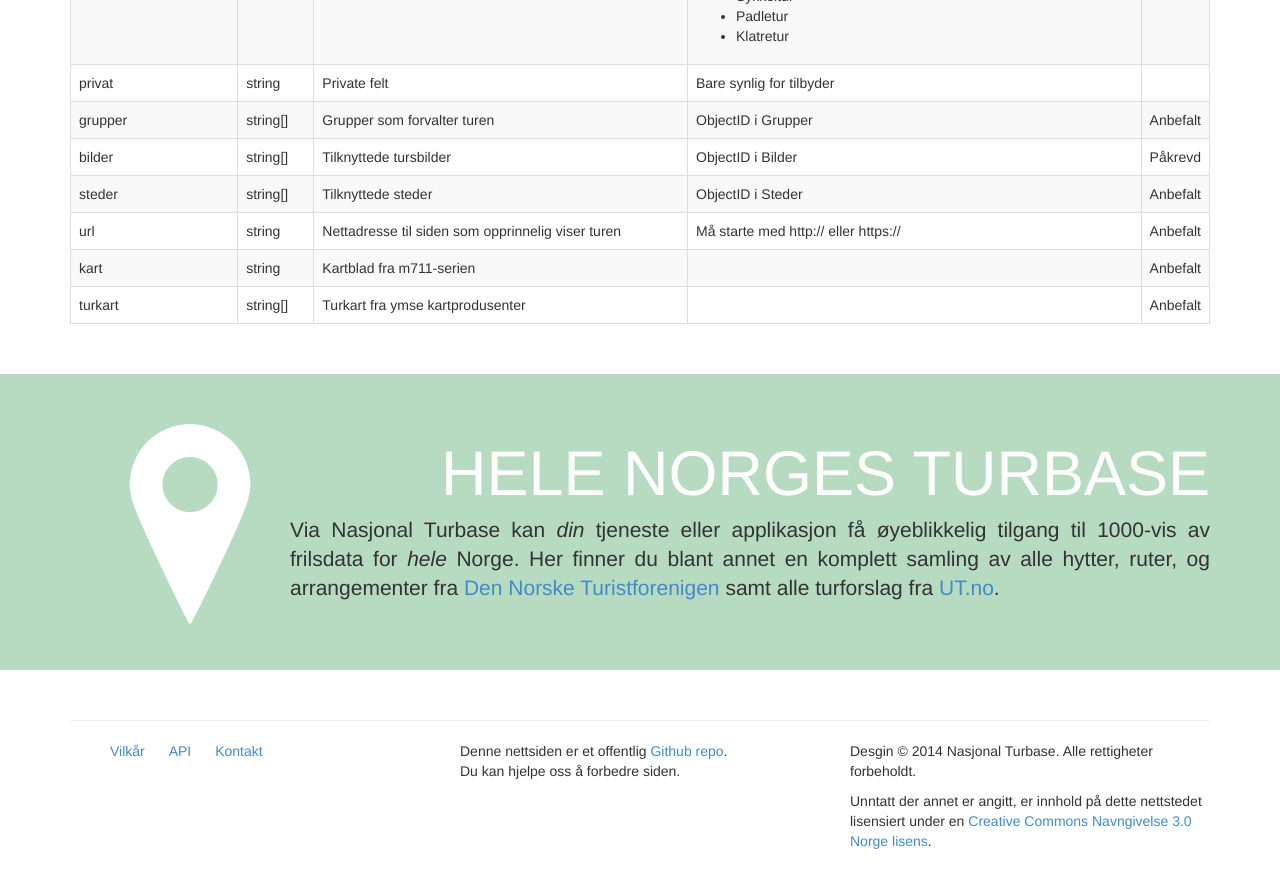
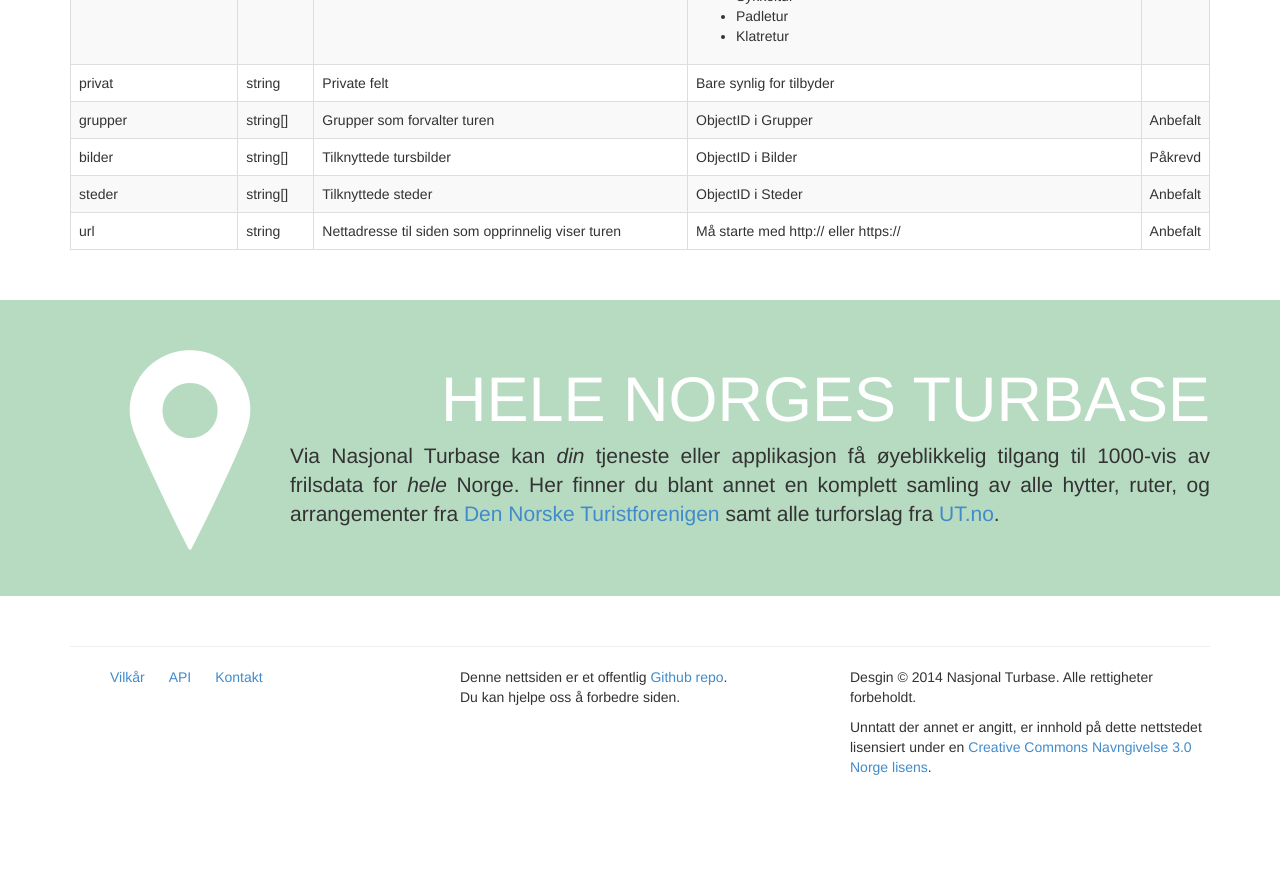
Before and after one commit to Turbasen/www.nasjonalturbase.no, a Jekyll site: the page built from data/turer.html, in a window 1280 px wide and 900 px high, scrolled down 2890 px. Shown: the top 888 px of the window. Built offline with Jekyll 4.4.1, drawn with Linux system fonts in a browser that asks for light colours; nearby versions of some CDN libraries; Markdown is read by kramdown in place of the engine named in the settings; after the commit the page ends 3727 px from its top, so only the background shows below that.

Commit message:
Remove kart and turkart from turer

```diff
--- a/_data/turer.yml
+++ b/_data/turer.yml
@@ -264,17 +264,3 @@
   desc: Nettadresse til siden som opprinnelig viser turen
   comment: "Må starte med http:// eller https://"
   ut: Anbefalt
-
-- name: kart
-  type: string
-  read: Alle
-  write: Tilbyder
-  desc: Kartblad fra m711-serien
-  ut: Anbefalt
-
-- name: turkart
-  type: string[]
-  read: Alle
-  write: Tilbyder
-  desc: Turkart fra ymse kartprodusenter
-  ut: Anbefalt
```
Also changed, not shown: _posts/2014-02-20-datastandard-oppdateringer.md (+2 -0 lines).
